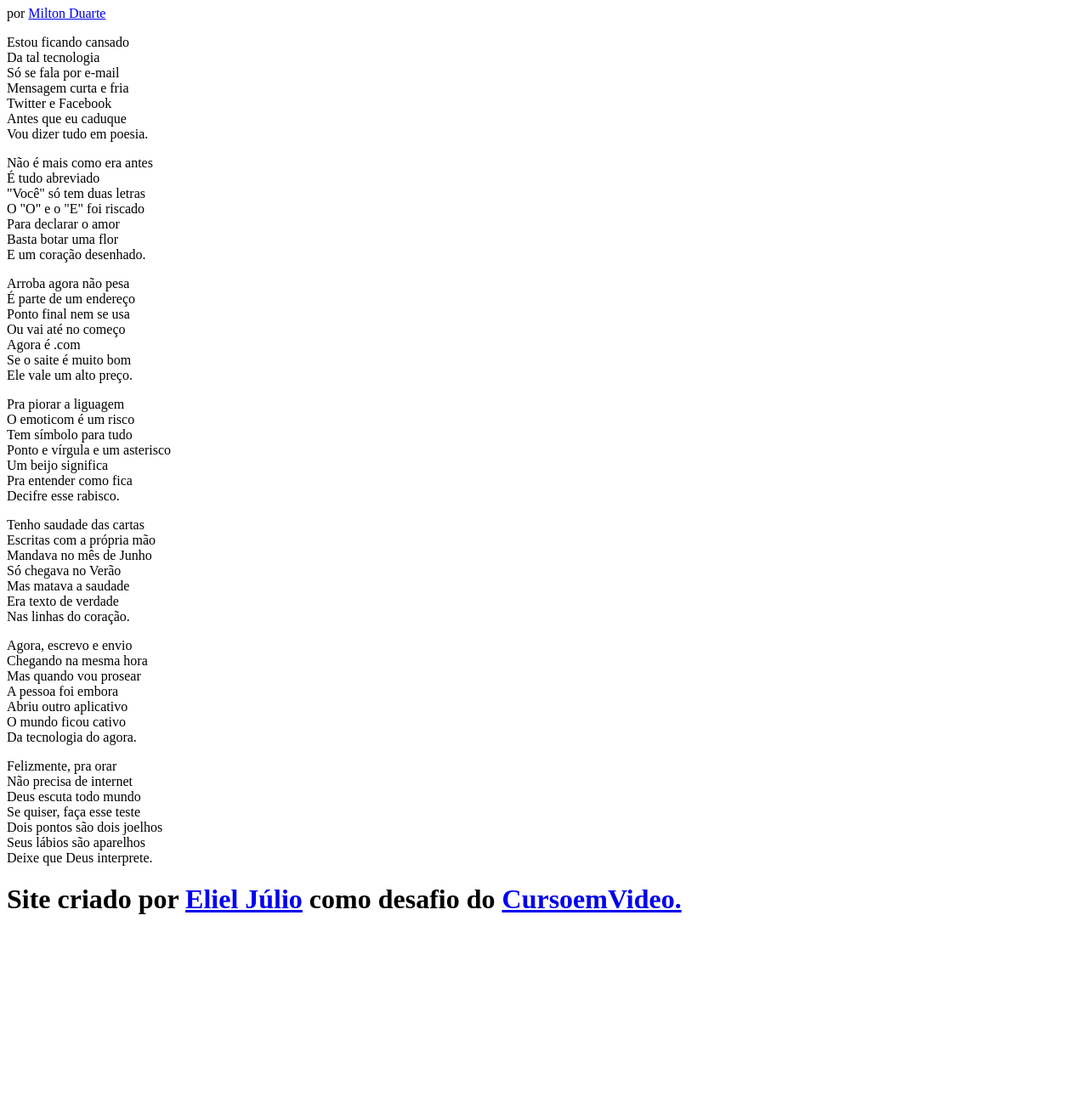
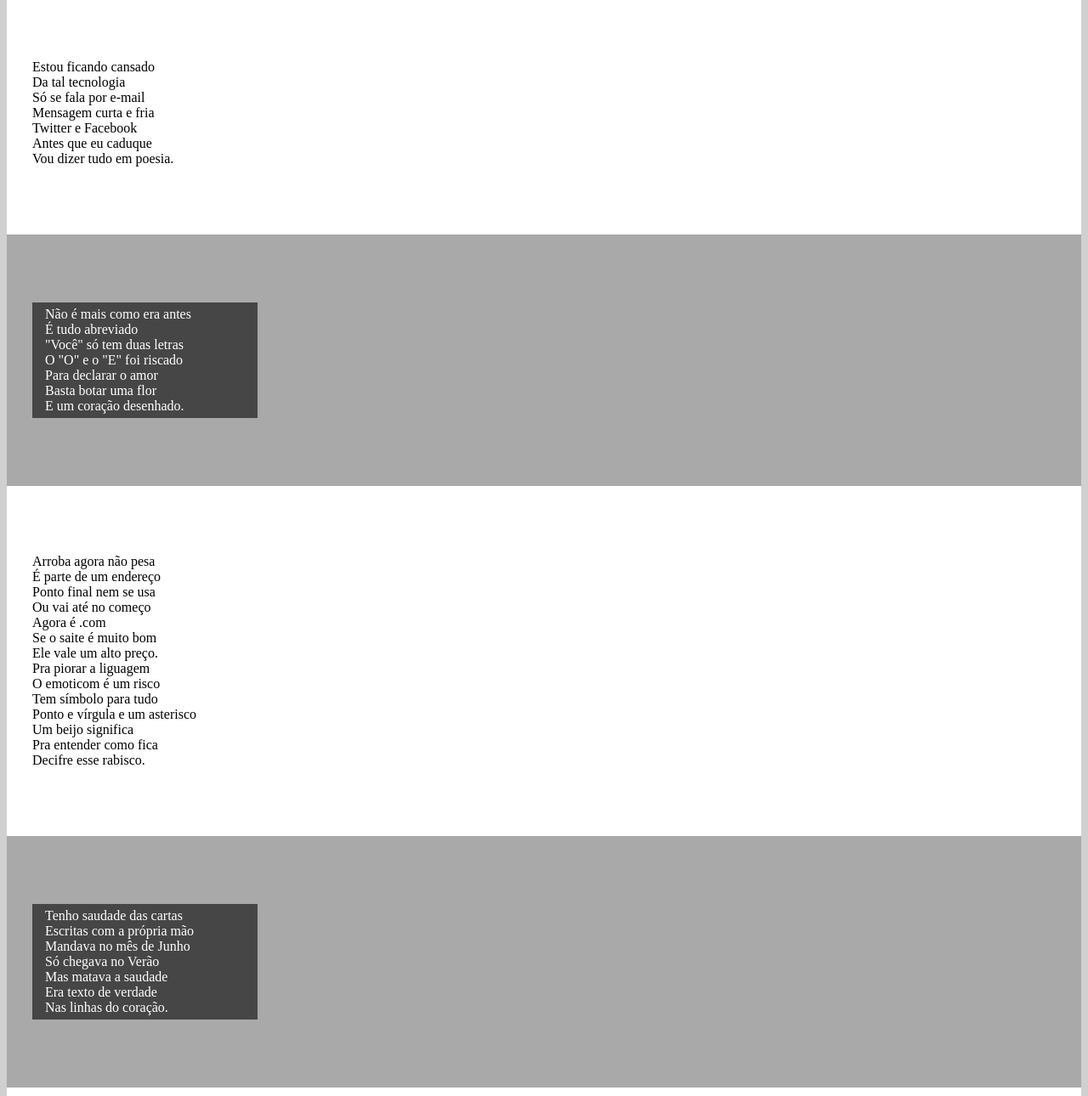
Before and after one commit to Eliel-Julio/desafio-12, a plain HTML site: page index.html in a window 1280 px wide. Shown: the part 73-1363 px from the top of the page at 85% size. Before the commit the page ends 1172 px from the top, so only its background shows below. Drawn offline with Linux system fonts and the light colour scheme.

Commit message:
inicio do cite montado

```diff
--- a/estilo/style.css
+++ b/estilo/style.css
@@ -1,5 +1,60 @@
 @charset "utf-8";
-
-section{
-
+html{
+    min-height: 100vh;
 }
+body{
+    min-height: 100vh;
+    background-color: rgb(209, 208, 208);
+    *{
+        padding: 0;
+        margin: 0;
+    }
+    header{
+        background-color: black;
+        color: white;
+        h1{
+            text-align: center;
+        }
+        p{
+            text-align: center;
+            a{
+                color: white;
+                text-decoration: none;
+                &:hover{
+                    color: aqua;
+                }
+            }
+        }
+    }
+    main{
+        section{
+            padding-top: 10vh;
+            padding-bottom: 10vh;
+            padding-left: 30px;
+            &.normal{
+                background-color: white;
+            }
+            &.imagem{
+                background-color: darkgray;
+                color: white;
+                p{
+                    background-color: rgba(0, 0, 0, 0.586);
+                    width: 250px;
+                    padding: 5px 0px 5px 15px;
+                }
+            }
+        }
+    }
+    footer{
+        background-color: black;
+        color: white;
+        font-size: 0.6em;
+        text-align: center;
+        a{
+            color: rgb(176, 176, 176);
+            &:hover{
+                color: green;
+            }
+        }
+    }
+}
--- a/index.html
+++ b/index.html
@@ -12,7 +12,7 @@
         <p>por <a href="https://www.recantodasletras.com.brsectionoesias/3186743">Milton Duarte</a><section>
     </header>
     <main>
-        <section>
+        <section class="normal">
             <p>
                 Estou ficando cansado<br>
                 Da tal tecnologia<br>
@@ -23,7 +23,7 @@
                 Vou dizer tudo em poesia.
             </p>
         </section>
-        <section>
+        <section class="imagem">
             <p>
                 Não é mais como era antes<br>
                 É tudo abreviado<br>
@@ -33,7 +33,8 @@
                 Basta botar uma flor<br>
                 E um coração desenhado.
             </p>
-
+        </section>
+        <section class="normal">
             <p>
                 Arroba agora não pesa<br>
                 É parte de um endereço<br>
@@ -43,8 +44,7 @@
                 Se o saite é muito bom<br>
                 Ele vale um alto preço.
             </p>
-        </section>
-        <section>
+
             <p>
                 Pra piorar a liguagem<br>
                 O emoticom é um risco<br>
@@ -55,7 +55,8 @@
                 Decifre esse rabisco.
             </p>
         </section>
-        <section>
+        <section class="imagem">
+            <p>
                 Tenho saudade das cartas<br>
                 Escritas com a própria mão<br>
                 Mandava no mês de Junho<br>
@@ -63,8 +64,9 @@
                 Mas matava a saudade<br>
                 Era texto de verdade<br>
                 Nas linhas do coração.
+            </p>
         </section>
-        <section>
+        <section class="normal">
             <p>
                 Agora, escrevo e envio<br>
                 Chegando na mesma hora<br>
```
Lines whose indentation alone changed are shown as unchanged.
